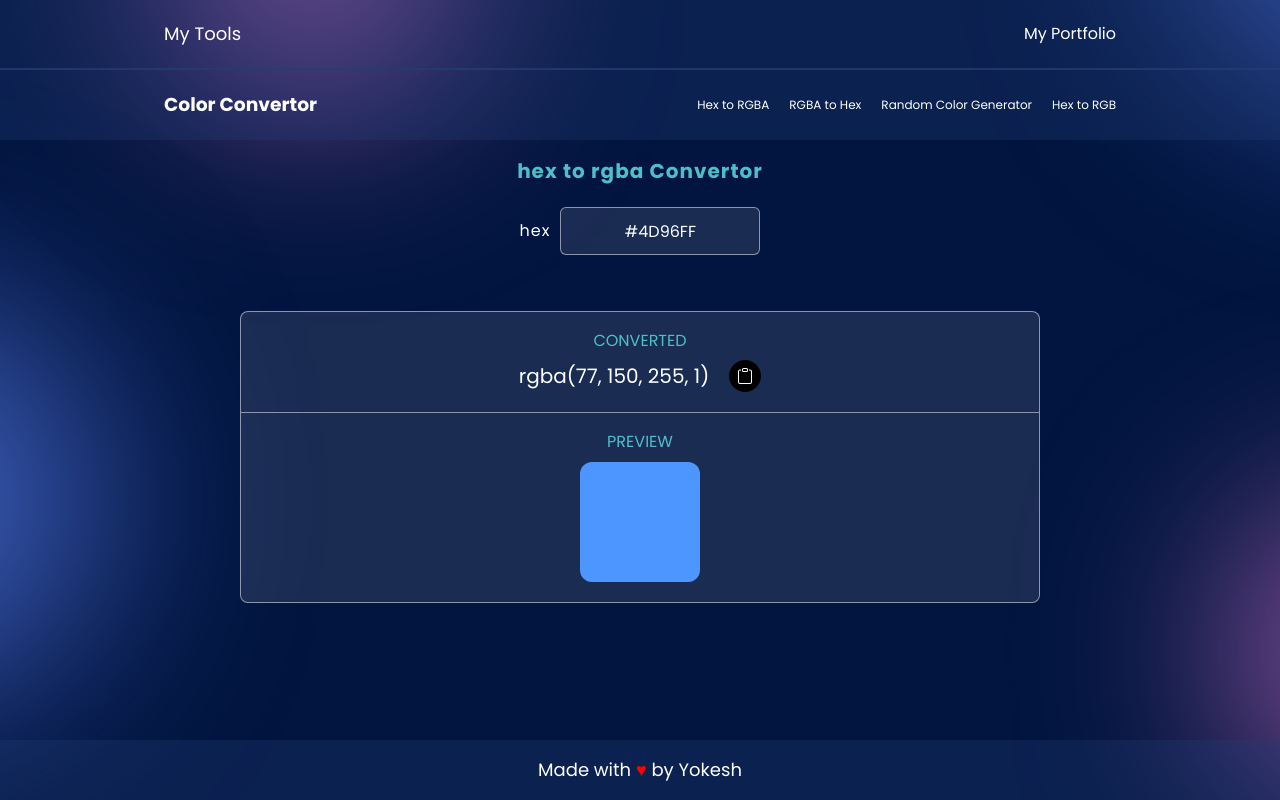
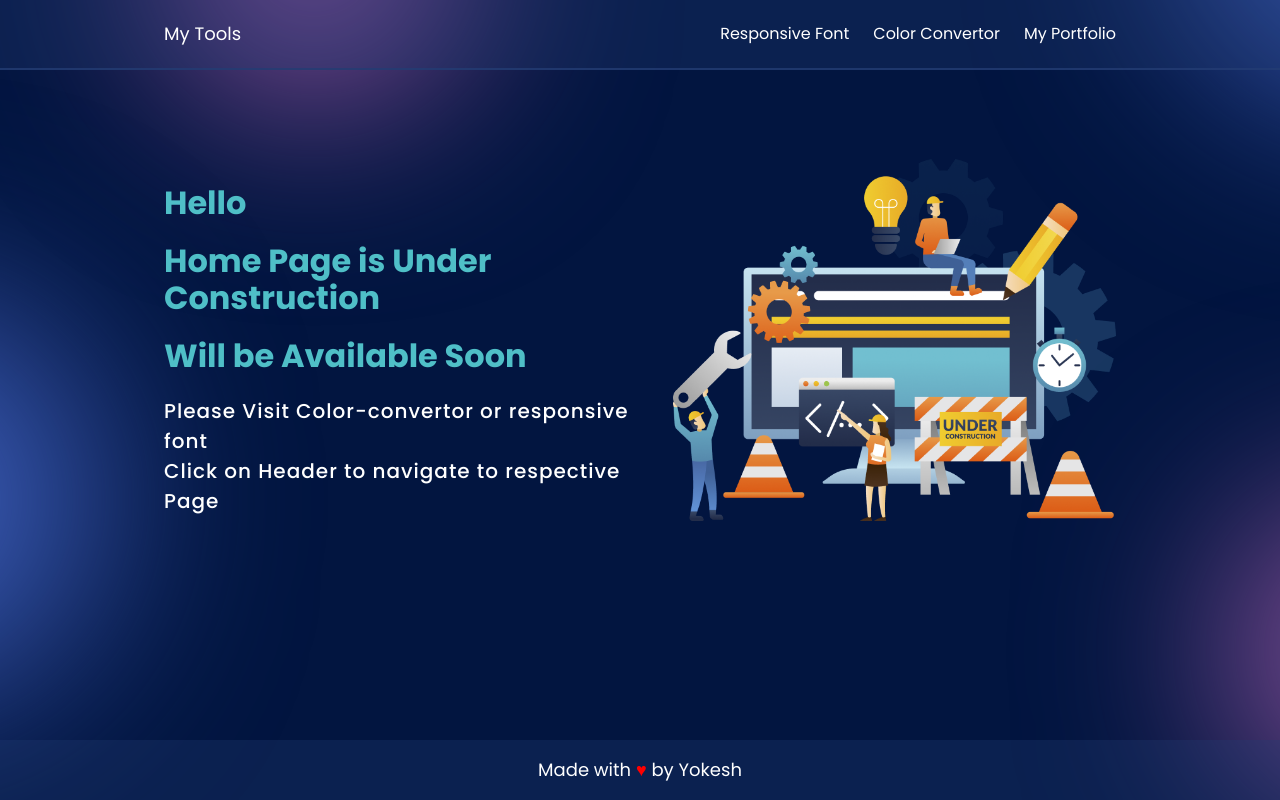
Before and after one commit to yokesh-ks/ToolEmpire, a Next.js app: page / in a window 1280 px wide. Shown: the top 800 px of the page. Built offline with nearby package versions, Linux system fonts and the light colour scheme.

Commit message:
fix(home page): create color screen and added construction for home screen (#9)

```diff
--- a/pages/index.js
+++ b/pages/index.js
@@ -1,39 +1,11 @@
-import Head from "next/head";
-import React, { useState, useEffect } from "react";
+import React from "react";
 import styled from "styled-components";
 import { Layout } from "../src/Layout/layout";
-import { ColorHeader } from "../src/components/ColorHeader";
-import { useRouter } from "next/router";
-import { Hex2Rgba } from "../src/Containers/ColorConverter/Hex2Rgba";
-import { Toast } from "../src/components/Toast";
+import Head from "next/head";
+import Image from "next/image";
 import { BgGradient } from "../src/styles/bgBlur";
 
-export default function Home() {
-  const router = useRouter();
-  const [Convertor, setConvertor] = useState("hex2rgba");
-  const [toastActive, setToastActive] = useState(false);
-  useEffect(() => {
-
-    if (router?.query?.CC) {
-      setConvertor(router.query.CC);
-    }
-  }, [router]);
-
-  const handleConvertor = (convertor) => {
-    switch (convertor) {
-      case "hex2rgba":
-        return <Hex2Rgba setToastActive={setToastActive} />;
-      case "hex2rgb":
-        return <Hex2Rgb />;
-      case "rgba2hex":
-        return <Rgba2Hex />;
-      case "random":
-        return <Random />;
-      default:
-        return null;
-    }
-  };
-
+function index() {
   return (
     <div>
       <Head>
@@ -58,34 +30,50 @@ export default function Home() {
           color="#9758a4"
           style={{ bottom: 0, right: -250 }}
         />
-        <ColorHeader />
         <Container>
-          {handleConvertor(Convertor)}
-          {toastActive && (
-            <Toast toastActive={toastActive} setToastActive={setToastActive} />
-          )}
+          <Contents>
+            <h1>Hello </h1>
+            <h1>Home Page is Under Construction </h1>
+            <h1>Will be Available Soon </h1>
+            <h3>Please Visit Color-convertor or responsive font</h3>
+            <h3>Click on Header to navigate to respective Page</h3>
+          </Contents>
+
+          <ImageContainer>
+            <Image
+              src="/construction.png"
+              layout="fill"
+              alt="Site is Under Contruction"
+              objectFit="contain"
+            />
+          </ImageContainer>
         </Container>
       </Layout>
     </div>
   );
 }
 
-const Hex2Rgb = () => {
-  return <p>Hex2Rgb</p>;
-};
+const Container = styled.div`
+  margin-top: 100px;
+  display: flex;
+  align-items: center;
+  justify-content: space-between;
+`;
 
-const Rgba2Hex = () => {
-  return <p>Rgba2Hex</p>;
-};
+const ImageContainer = styled.div`
+  position: relative;
+  width: 480px;
+  height: 480px;
+`;
 
-const Random = () => {
-  return <p>Random</p>;
-};
+const Contents = styled.div`
+  h3 {
+    color: #fff;
+    line-height: 1.5;
+    font-size: 20px;
+    letter-spacing: 1px;
+    font-weight: 500;
+  }
+`;
 
-const Container = styled.div`
-  position: relative;
-  max-width: 800px;
-  margin: 0 auto;
-  margin-top: 140px;
-  padding-bottom: 100px;
-`;
+export default index;
--- a/src/components/ColorHeader.js
+++ b/src/components/ColorHeader.js
@@ -9,18 +9,18 @@ export const ColorHeader = () => {
     <NavBar>
       <Container>
         <NavBarContain>
-          <h3>Color Convertor</h3>
+          {/* <h3>Color Convertor</h3> */}
           <NavMenu>
-            <MenuItem onClick={() => router.push(`/?CC=hex2rgba`)}>
+            <MenuItem onClick={() => router.push(`/color-convertor/?CC=hex2rgba`)}>
               Hex to RGBA
             </MenuItem>
-            <MenuItem onClick={() => router.push(`/?CC=rgba2hex`)}>
+            <MenuItem onClick={() => router.push(`/color-convertor/?CC=rgba2hex`)}>
               RGBA to Hex
             </MenuItem>
-            <MenuItem onClick={() => router.push(`/?CC=random`)}>
+            <MenuItem onClick={() => router.push(`/color-convertor/?CC=random`)}>
               Random Color Generator
             </MenuItem>
-            <MenuItem onClick={() => router.push(`/?CC=hex2rgb`)}>
+            <MenuItem onClick={() => router.push(`/color-convertor/?CC=hex2rgb`)}>
               Hex to RGB
             </MenuItem>
           </NavMenu>
@@ -43,7 +43,7 @@ const NavBarContain = styled.div`
   display: flex;
   flex-direction: row;
   align-items: center;
-  justify-content: space-between;
+  justify-content: center;
   height: 100%;
 
   h3 {
@@ -63,5 +63,5 @@ const NavMenu = styled.div`
 
 const MenuItem = styled.p`
   color: white;
-  font-size: 12px;
+  font-size: 16px;
 `;
--- a/src/components/Header.js
+++ b/src/components/Header.js
@@ -8,8 +8,13 @@ function Header() {
     <NavBar>
       <Container>
         <NavBarContain>
-          <Logo>My Tools</Logo>
+          <Link href="/" passHref>
+            <Logo>My Tools</Logo>
+          </Link>
+
           <NavMenu>
+            <Link href="/responsive-font">Responsive Font</Link>
+            <Link href="/color-convertor">Color Convertor</Link>
             <Link href="http://yokesh.in/" passHref>
               <a target="_blank">My Portfolio</a>
             </Link>
@@ -41,6 +46,7 @@ const NavMenu = styled.div`
   display: flex;
   align-items: center;
   justify-content: space-between;
+  gap: 24px;
 `;
 
 const Logo = styled.p`
```
Also changed, not shown: pages/color-convertor.js (added, +90 -0 lines), public/construction.png (added).
